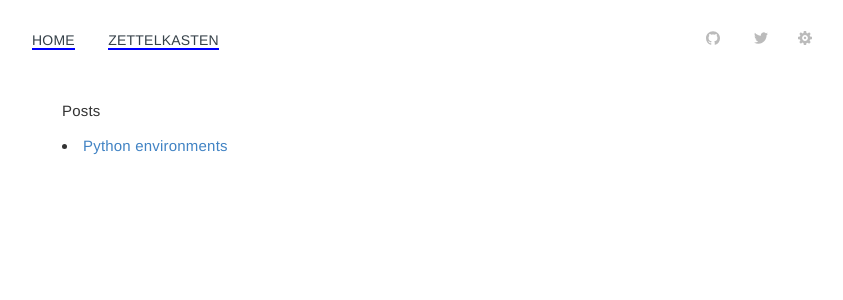
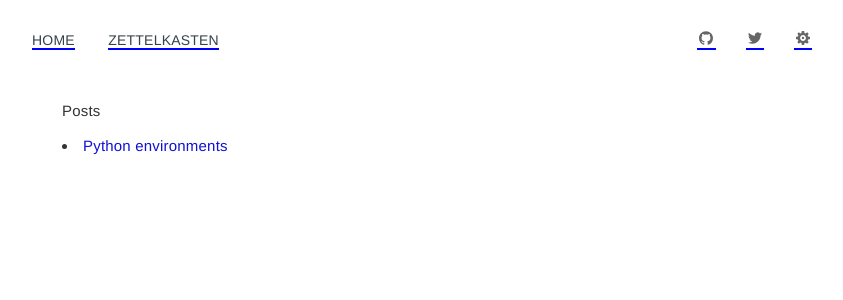
Before and after one commit to krish-adi/krish-adi, a Jekyll site: the page built from index.html, in a window 1280 px wide. Shown: the top 300 px of the page, without its empty margins (218-1061 px from the left). Built offline with Jekyll 4.4.1, drawn with Linux system fonts in a browser that asks for light colours.

Commit message:
only nav complete

```diff
--- a/_includes/body.html
+++ b/_includes/body.html
@@ -1,6 +1,6 @@
 <div class="body-inner">
     {%- include navbar.html -%}
-    <div class="page-wrapper">
+    <div class="page-wrapper" onclick="hideDropdown()">
         <div class="page-inner">
             <section class="normal markdown-section">{{ content }}</section>
         </div>
--- a/_includes/navbar.html
+++ b/_includes/navbar.html
@@ -1,8 +1,8 @@
 <div class="body-navbar">
     <div class="home-menu-sm">
         <div class="dropdown">
-            <a class="btn toggle-dropdown" onclick="toggleHomeDropdown()">
-                <svg>
+            <a class="btn toggle-dropdown blue-line" onclick="toggleHomeDropdown()">
+                <svg style="margin: 0 2px;">
                     <use xlink:href="#hamburger" />
                 </svg>
             </a>
@@ -43,16 +43,16 @@
             {%- assign social = site.social_links -%} {% if social %} {% if
             social.github %}
 
-            <a class="btn" href="https://github.com/{{ social.github }}">
-                <svg>
+            <a class="btn blue-line" href="https://github.com/{{ social.github }}">
+                <svg style="margin: 0 -1px 0 2px;">
                     <use xlink:href="#github" />
                 </svg>
             </a>
 
             {% endif %} {% if social.twitter %}
 
-            <a class="btn" href="https://twitter.com/{{ social.twitter }}">
-                <svg>
+            <a class="btn blue-line" href="https://twitter.com/{{ social.twitter }}">
+                <svg style="margin: 0 2px;">
                     <use xlink:href="#twitter" />
                 </svg>
             </a>
@@ -61,8 +61,8 @@
         </div>
 
         <div class="dropdown">
-            <a class="btn toggle-dropdown" onclick="toggleSettingsDropdown()">
-                <svg>
+            <a class="btn toggle-dropdown blue-line" onclick="toggleSettingsDropdown()">
+                <svg style="margin: 0 2px;">
                     <use xlink:href="#settings" />
                 </svg>
             </a>
--- a/_includes/postbody.html
+++ b/_includes/postbody.html
@@ -1,6 +1,6 @@
 <div class="body-inner">
     {%- include navbar.html -%}
-    <div class="page-wrapper">
+    <div class="page-wrapper" onclick="hideDropdown()">
         <div class="page-inner">
             <section class="normal markdown-section">{{ content }}</section>
 
--- a/_includes/scripts.html
+++ b/_includes/scripts.html
@@ -7,6 +7,10 @@
     // Toggle settings dropdown
     function toggleSettingsDropdown() {
         document.getElementById("settings-dropdown").classList.toggle("open");
+    }
+    function hideDropdown() {
+        document.getElementById("home-dropdown").classList.remove("open");
+        document.getElementById("settings-dropdown").classList.remove("open");
     }
     // Light/Dark mode implementation
     if (localStorage.themeMode) {
--- a/assets/css/main-md.scss
+++ b/assets/css/main-md.scss
@@ -84,7 +84,8 @@ $line-height: 1.5;
         margin-bottom: 0.85em;
     }
     a {
-        color: #4183c4;
+        // color: #4183c4;
+        color: rgb(17, 17, 210);
         text-decoration: none;
         background: 0 0;
     }
--- a/assets/css/main.css
+++ b/assets/css/main.css
@@ -100,14 +100,14 @@ body {
     font-weight: 500;
     text-decoration: none;
 }
-.body-navbar .btn:hover {
-    color: #333333;
+/* .body-navbar .btn:hover {
+    color: #6b808f;
     background: 0 0;
-}
+} */
 .body-navbar .btn svg {
     height: 14px;
     width: 14px;
-    fill: #bbbbbb;
+    fill: #666666;
 }
 .body-navbar .btn:hover svg {
     fill: #333333;
@@ -131,13 +131,13 @@ body {
     margin: 2px 0 0;
     list-style: none;
     font-size: 14px;
-    background-color: #fafafa;
+    background-color: #ffffff;
     border: 1px solid rgba(0, 0, 0, 0.07);
     border-radius: 1px;
     -webkit-box-shadow: 0 6px 12px rgb(0 0 0 / 18%);
     box-shadow: 0 6px 12px rgb(0 0 0 / 18%);
     background-clip: padding-box;
-    text-transform: none;
+    text-transform: capitalize;
 }
 .menu-right {
     right: 0;
@@ -190,7 +190,6 @@ body {
 .dropdown-menu .button {
     border: 0;
     background-color: transparent;
-    color: #a6a6a6;
     width: 100%;
     text-align: center;
     float: left;
@@ -208,10 +207,6 @@ body {
     border-bottom: 2px solid #00f;
 }
 
-.blue-line:hover {
-    background-color: #eee !important;
-}
-
 @media (min-width: 640px) {
     .home-menu-sm {
         display: none;
```
Also changed, not shown: _includes/sidebar.html (deleted, +0 -24 lines), _includes/social.html (deleted, +0 -25 lines), assets/favicon.png, assets/favicon_old.png (added), assets/logo.svg, 1 other file.
